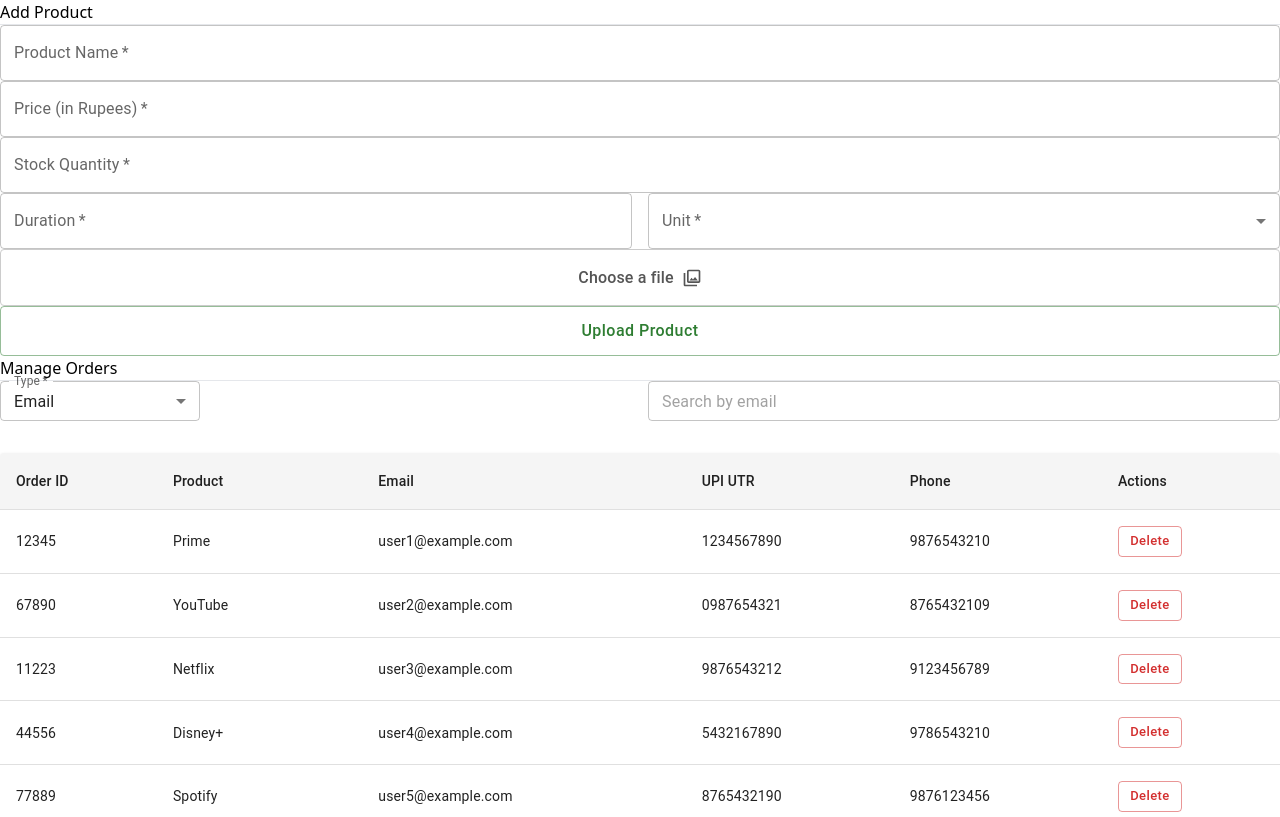
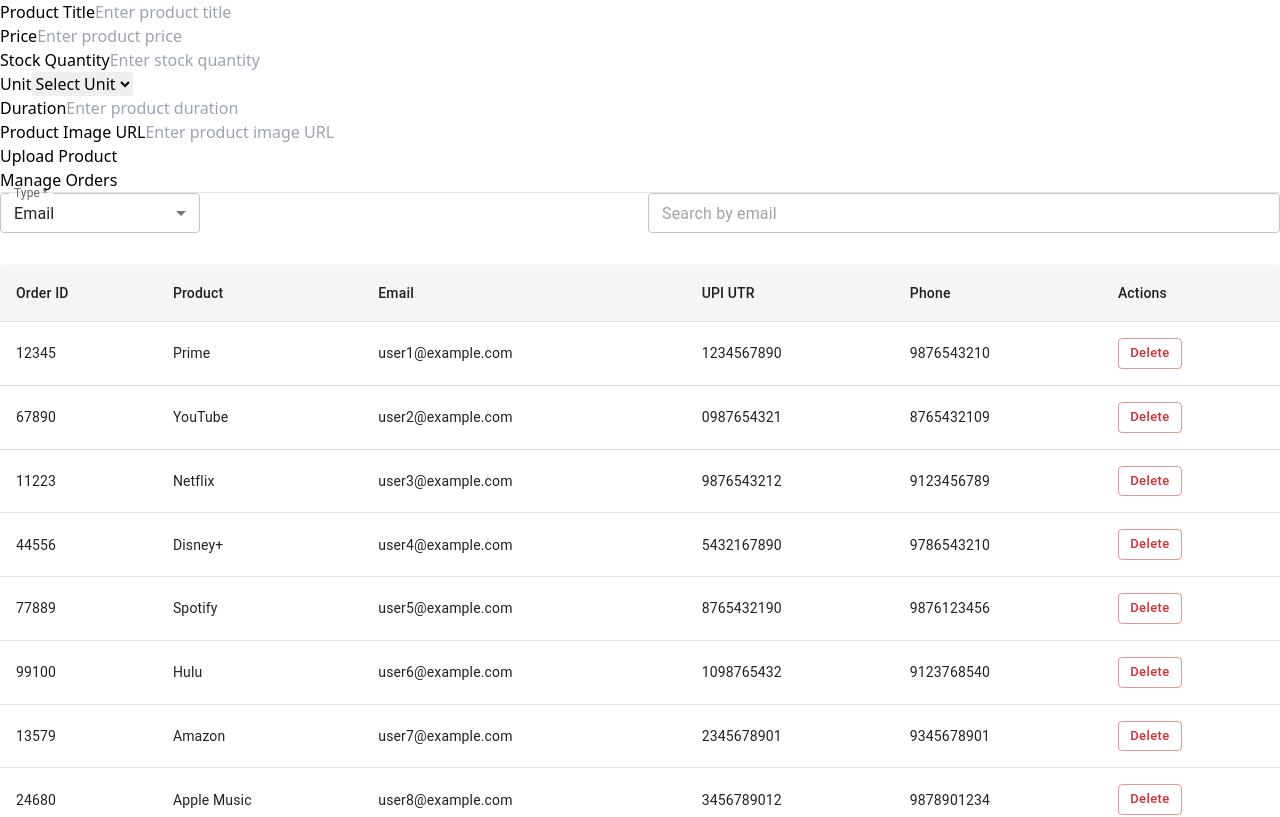
Before and after one commit to Kunal-Sarpal/pocket-client-project, a React (Vite) app: page /admin in a window 1280 px wide. Shown: the top 817 px of the page. Built offline with nearby package versions, Linux system fonts and the light colour scheme; a web font is replaced by a local one.

Commit message:
ui update - 4

```diff
--- a/src/Components/AddProduct.jsx
+++ b/src/Components/AddProduct.jsx
@@ -1,135 +1,159 @@
 import React, { useState } from 'react';
-import {
-    Box,
-    Button,
-    TextField,
-    Typography,
-    MenuItem,
-    Select,
-    FormControl,
-    InputLabel,
-    Paper,
-} from '@mui/material';
-import { MdOutlinePhotoLibrary } from 'react-icons/md';
+import { useDispatch } from 'react-redux';
+import { asyncCreateProducts } from '../store/actions/Productaction';
 
 const AddProduct = () => {
-    const [validity, setValidity] = useState({ duration: '', unit: '' });
+    const [formData, setFormData] = useState({
+        title: '',
+        price: '',
+        stock: '',
+        unit: '',
+        duration: '',
+        imageUrl: '', // Image URL for the product
+    });
 
-    const handleProductUpload = (e) => {
-        e.preventDefault();
-        // Handle form submission logic
-        console.log('Uploaded Product:', validity);
+    const [error, setError] = useState('');
+    const dispatch = useDispatch();
+
+    const handleChange = (e) => {
+        const { name, value } = e.target;
+        setFormData((prevData) => ({
+            ...prevData,
+            [name]: value,
+        }));
     };
 
-    const handleValidityChange = (field) => (event) => {
-        setValidity({ ...validity, [field]: event.target.value });
+    const handleSubmit = async (e) => {
+        e.preventDefault();
+
+        // You can use FormData or just send a plain object depending on your API requirements.
+        const data = {
+            title: formData.title,
+            price: formData.price,
+            stock: formData.stock,
+            unit: formData.unit,
+            duration: formData.duration,
+            image: formData.imageUrl, // Send image URL instead of file upload
+        };
+
+        try {
+            // Dispatch the async action to add product
+            const token = localStorage.getItem('token');
+            if(!token){
+                return setError('No token found');
+            }
+            try{
+                dispatch(asyncCreateProducts(data));
+
+            }
+            catch(err){
+                setError(err.message);
+            }
+
+            // Clear form data or show success message
+            // setFormData({
+            //     title: '',
+            //     price: '',
+            //     stock: '',
+            //     unit: '',
+            //     duration: '',
+            //     imageUrl: '',
+            // });
+            setError('');
+        } catch (error) {
+            setError('Error uploading product');
+            console.error('Error uploading product:', error);
+        }
     };
 
     return (
-        <div className=' w-full shadow-md'>
-            <div className='border bg-white p-5  flex flex-col gap-2'>
-                <h1 className='font-extrabold w-fit text-3xl mb-3 xl text-zinc-700  '>Add Product
-                    <hr className='mt-2 ' />
-                </h1>
-
-                <TextField
-                    label="Product Name"
-                    name="name"
-                    variant="outlined"
-                    fullWidth
+        <div className="max-w-lg mx-auto p-6 bg-white shadow-lg rounded-lg">
+            <form onSubmit={handleSubmit}>
+                <div className="mb-4">
+                    <label className="block text-gray-700 font-semibold">Product Title</label>
+                    <input
+                        type="text"
+                        name="title"
+                        value={formData.title}
+                        onChange={handleChange}
+                        placeholder="Enter product title"
+                        className="w-full px-4 py-2 border border-gray-300 rounded-md focus:outline-none focus:ring-2 focus:ring-blue-500"
                         required
                     />
-                <TextField
-                    label="Price (in Rupees)"
+                </div>
+                <div className="mb-4">
+                    <label className="block text-gray-700 font-semibold">Price</label>
+                    <input
+                        type="number"
                         name="price"
-                    type="number"
-                    variant="outlined"
-                    fullWidth
+                        value={formData.price}
+                        onChange={handleChange}
+                        placeholder="Enter product price"
+                        className="w-full px-4 py-2 border border-gray-300 rounded-md focus:outline-none focus:ring-2 focus:ring-blue-500"
                         required
                     />
-                <TextField
-                    label="Stock Quantity"
+                </div>
+                <div className="mb-4">
+                    <label className="block text-gray-700 font-semibold">Stock Quantity</label>
+                    <input
+                        type="number"
                         name="stock"
-                    type="number"
-                    variant="outlined"
-                    fullWidth
+                        value={formData.stock}
+                        onChange={handleChange}
+                        placeholder="Enter stock quantity"
+                        className="w-full px-4 py-2 border border-gray-300 rounded-md focus:outline-none focus:ring-2 focus:ring-blue-500"
                         required
                     />
-
-                {/* Validity Input */}
-                <Box sx={{ display: 'flex', gap: 2, alignItems: 'center' }}>
-                    <TextField
-                        label="Duration"
+                </div>
+                <div className="mb-4">
+                    <label className="block text-gray-700 font-semibold">Unit</label>
+                    <select
+                        name="unit"
+                        value={formData.unit}
+                        onChange={handleChange}
+                        className="w-full px-4 py-2 border border-gray-300 rounded-md focus:outline-none focus:ring-2 focus:ring-blue-500"
+                        required
+                    >
+                        <option value="">Select Unit</option>
+                        <option value="days">Days</option>
+                        <option value="months">Months</option>
+                        <option value="years">Years</option>
+                    </select>
+                </div>
+                <div className="mb-4">
+                    <label className="block text-gray-700 font-semibold">Duration</label>
+                    <input
+                        type="number"
                         name="duration"
-                        type="number"
-                        variant="outlined"
-                        value={validity.duration}
-                        onChange={handleValidityChange('duration')}
-                        fullWidth
+                        value={formData.duration}
+                        onChange={handleChange}
+                        placeholder="Enter product duration"
+                        className="w-full px-4 py-2 border border-gray-300 rounded-md focus:outline-none focus:ring-2 focus:ring-blue-500"
                         required
                     />
-                    <FormControl fullWidth required>
-                        <InputLabel id="validity-unit-label">Unit</InputLabel>
-                        <Select
-                            labelId="validity-unit-label"
-                            value={validity.unit}
-                            onChange={handleValidityChange('unit')}
-                            label="Unit"
-                        >
-                            <MenuItem value="days">Days</MenuItem>
-                            <MenuItem value="months">Months</MenuItem>
-                            <MenuItem value="years">Years</MenuItem>
-                        </Select>
-                    </FormControl>
-                </Box>
-
-                {/* File Upload */}
-                <Box
-                    sx={{
-                        display: 'flex',
-                        flexDirection: 'column',
-                        alignItems: 'center',
-                        gap: 1,
-                        border: '1px solid #ccc',
-                        borderRadius: 1,
-                        padding: 2,
-                        cursor: 'pointer',
-                    }}
-                >
-                    <InputLabel
-                        htmlFor="file-input"
-                        sx={{
-                            display: 'flex',
-                            alignItems: 'center',
-                            gap: 1,
-                            cursor: 'pointer',
-                            fontWeight: 500,
-                            color: '#555',
-                        }}
-                    >
-                        Choose a file <MdOutlinePhotoLibrary size={20} />
-                    </InputLabel>
-                    <input type="file" id="file-input" style={{ display: 'none' }} />
-                </Box>
-
-                <Button
+                </div>
+                <div className="mb-4">
+                    <label className="block text-gray-700 font-semibold">Product Image URL</label>
+                    <input
+                        type="text"
+                        name="imageUrl"
+                        value={formData.imageUrl}
+                        onChange={handleChange}
+                        placeholder="Enter product image URL"
+                        className="w-full px-4 py-2 border border-gray-300 rounded-md focus:outline-none focus:ring-2 focus:ring-blue-500"
+                        required
+                    />
+                </div>
+                <div className="flex justify-center">
+                    <button
                         type="submit"
-                    variant="outlined"
-                    color='success'
-                    fullWidth
-                    sx={{
-                        textTransform: 'none',
-                        fontSize: '16px',
-                        padding: '10px 20px',
-                        // backgroundColor: '#9333EA',
-                        '&:hover': {
-                            // backgroundColor: '#7c2ab8',
-                        },
-                    }}
+                        className="px-6 py-3 bg-blue-500 text-white rounded-md hover:bg-blue-600 focus:outline-none focus:ring-2 focus:ring-blue-500"
                     >
                         Upload Product
-                </Button>
+                    </button>
                 </div>
+                {error && <div className="mt-4 text-red-500 text-center">{error}</div>}
+            </form>
         </div>
     );
 };
--- a/src/Components/Like.jsx
+++ b/src/Components/Like.jsx
@@ -20,7 +20,7 @@
                 <FaHeart className={`text-lg transition-transform duration-300 ${liked ? "scale-110" : "scale-100"}`} />
             </button>
             <span className="absolute -top-2 -right-2 text-xs bg-zinc-200 text-zinc-600 px-2 py-1 rounded-full shadow-sm">
-                {likes}
+                {likes==null ? 0 : likes}
             </span>
         </div>
     );
--- /dev/null
+++ b/src/store/actions/Productaction.jsx
@@ -0,0 +1,32 @@
+import axios from "axios"
+import { addData, getData } from "../reducers/dataReducer";
+
+export const asyncGetProducts = () => async (dispatch) =>{
+
+    try{
+        const response = await axios.get("http://localhost:3000/products");
+        dispatch(getData(response.data))
+    }
+    catch(error){
+        console.log(error)
+    }
+}
+
+export const asyncCreateProducts = (data) => async (dispatch) =>{
+    console.log(localStorage.getItem("token"));
+
+
+    try{
+        await axios.post("http://localhost:3000/api/v1/admin/pocket/product/create",data,
+        {headers:{
+            "Authorization": `${localStorage.getItem("token")}`,
+            "Content-Type": "application/json"
+        }}
+        );
+        console.log(data)
+        dispatch(addData(data))
+    }
+    catch(error){
+        console.log(error)
+    }
+}
```
Also changed, not shown: src/Components/Card.jsx (+9 -5 lines), src/pages/Homepage.jsx (+11 -5 lines), src/store/reducers/dataReducer.jsx (+1 -64 lines). Lines whose indentation alone changed are shown as unchanged.
